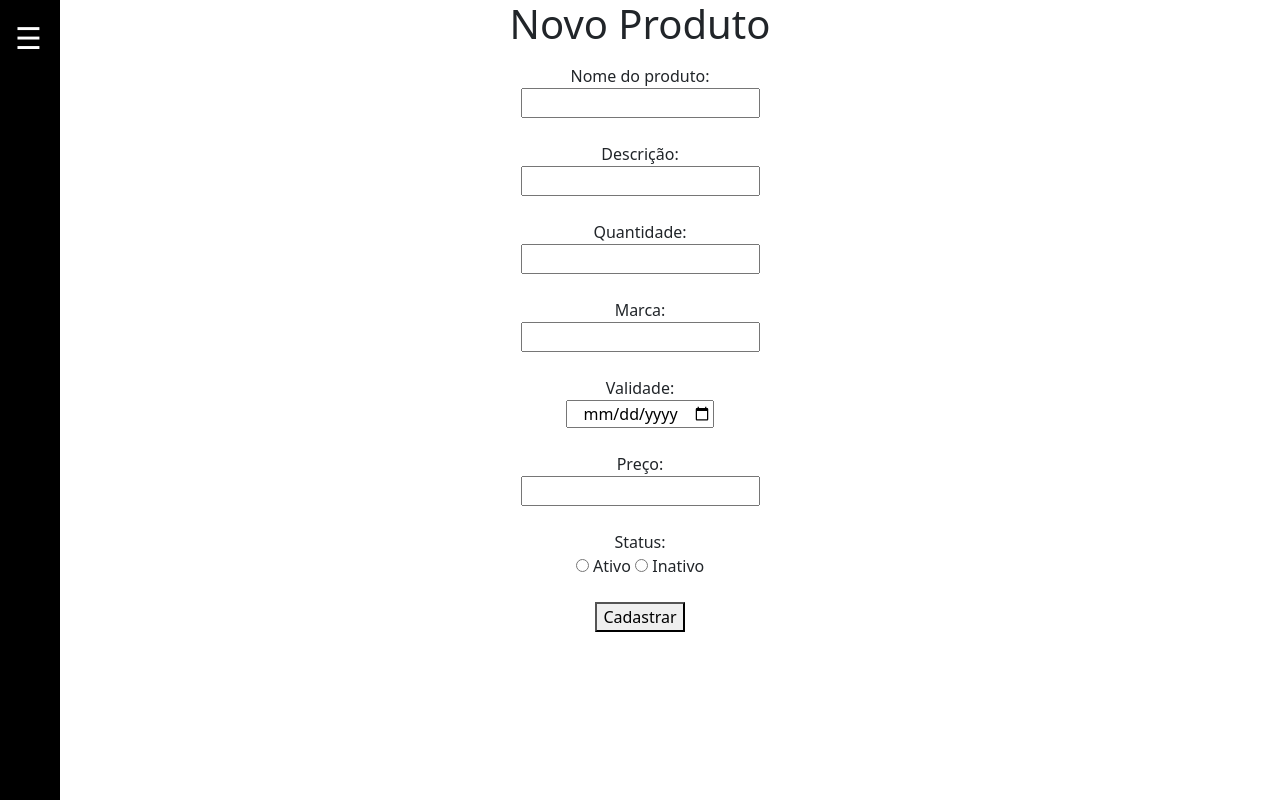
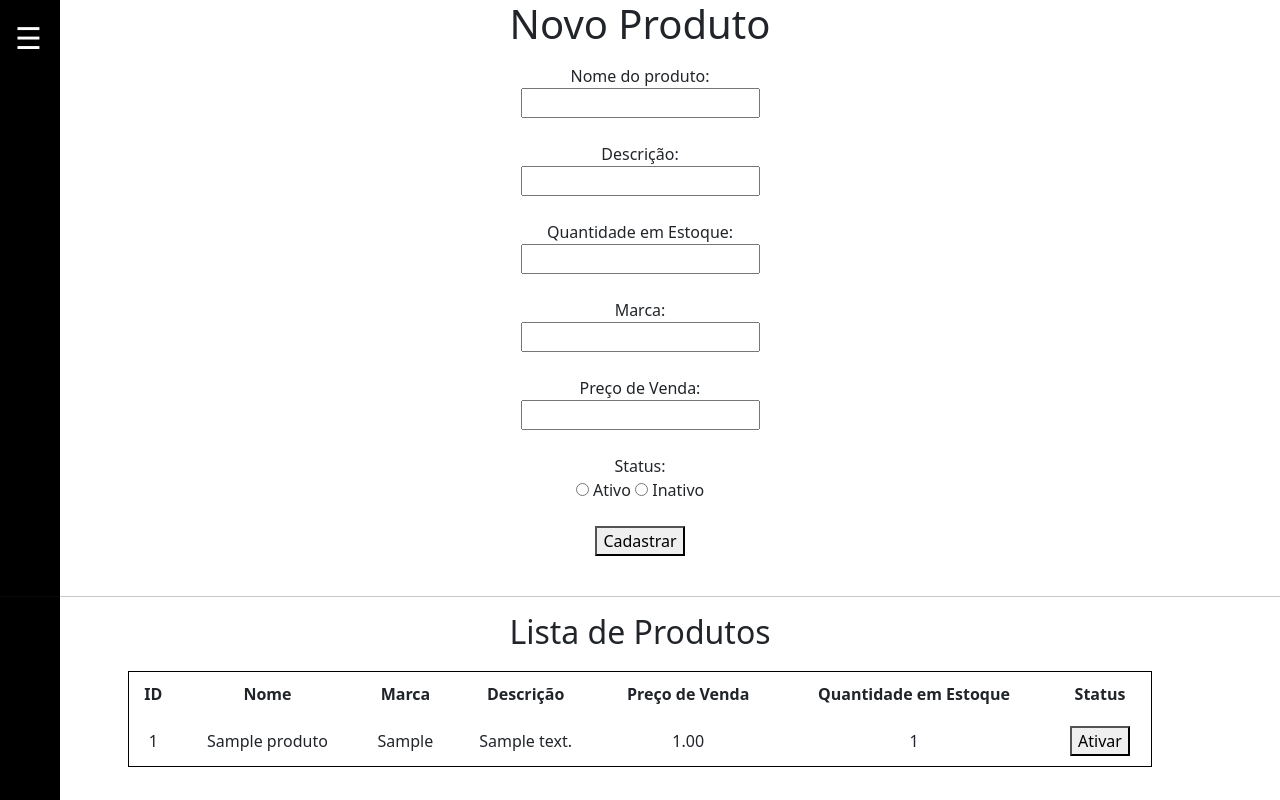
Before and after one commit to AlexWilliamSilva/pj_salaonovoestilo, a PHP site: page /CRUD/forms_prod.php in a window 1280 px wide. Run offline with PHP 8.4, Linux system fonts and the light colour scheme; tables that the repository leaves empty hold one stand-in row (values such as "Sample post").

Commit message:
07/10 - preparando as pastas para o crud

```diff
--- a/CRUD/forms_cli.php
+++ b/CRUD/forms_cli.php
@@ -1,5 +1,5 @@
 <?php
-    require_once "dbconnect.php";
+    require_once "../includes/dbconnect.php";
     require_once "nav.php";
 
 ?>
--- a/CRUD/forms_forne.php
+++ b/CRUD/forms_forne.php
@@ -1,5 +1,5 @@
 <?php
-    require_once "dbconnect.php";
+    require_once "../includes/dbconnect.php";
 
     if (isset($_POST['addnew'])) {
         // Verificação de campos obrigatórios
--- a/CRUD/forms_prod.php
+++ b/CRUD/forms_prod.php
@@ -1,12 +1,12 @@
 <?php
-    require_once "dbconnect.php";
+    require_once "../includes/dbconnect.php";
     $erro = "";
 
     if ($_SERVER["REQUEST_METHOD"] == "POST") {
-        if (isset($_POST["nome_prod"], $_POST["quant_prod"], $_POST["preco_prod"], $_POST["marca"], $_POST["validade_prod"], $_POST["status_prod"])) {
+        if (isset($_POST["nome_prod"], $_POST["quant_prod"], $_POST["preco_prod"], $_POST["marca"], $_POST["status_prod"])) {
 
             // Validando campos obrigatórios
-            if (empty($_POST["nome_prod"]) || empty($_POST["quant_prod"]) || empty($_POST["preco_prod"]) || empty($_POST["marca"]) || empty($_POST["validade_prod"]) || empty($_POST["status_prod"])) {
+            if (empty($_POST["nome_prod"]) || empty($_POST["quant_prod"]) || empty($_POST["preco_prod"]) || empty($_POST["marca"]) || empty($_POST["status_prod"])) {
                 $erro = "Todos os campos são obrigatórios.";
             } else {
                 $id_prod = isset($_POST["id_prod"]) ? $_POST["id_prod"] : -1;
@@ -15,13 +15,12 @@
                 $quant_prod = $_POST["quant_prod"];
                 $preco_prod = $_POST["preco_prod"];
                 $marca = $_POST["marca"];
-                $validade_prod = $_POST["validade_prod"];
                 $status_prod = $_POST["status_prod"];
 
-                // Inserindo ou atualizando no banco de dados
+                // Inserindo no banco de dados
                 if ($id_prod == -1) {
-                    $stmt = $con->prepare("INSERT INTO `Produtos` (`nome_prod`, `descricao_prod`, `quant_prod`, `marca`, `validade_prod`, `preco_prod`, `status_prod`) VALUES (?, ?, ?, ?, ?, ?, ?)");
-                    $stmt->bind_param("ssissds", $nome_prod, $descricao_prod, $quant_prod, $marca, $validade_prod, $preco_prod, $status_prod);
+                    $stmt = $con->prepare("INSERT INTO `Produto` (`nome_prod`, `desc_prod`, `marca`, `preco_venda`, `estoque_minimo`, `status_prod`) VALUES (?, ?, ?, ?, ?, ?)");
+                    $stmt->bind_param("sssdis", $nome_prod, $descricao_prod, $marca, $preco_prod, $quant_prod, $status_prod);
 
                     if ($stmt->execute()) {
                         header("Location: produto.php");
@@ -38,13 +37,39 @@
         }
     }
 
+    if (isset($_GET['id_prod'], $_GET['toggle_status'])) {
+        $id_prod = $_GET['id_prod'];
+
+        // Verifica o status atual do produto
+        $stmt = $con->prepare("SELECT status_prod FROM Produto WHERE id_prod = ?");
+        $stmt->bind_param("i", $id_prod);
+        $stmt->execute();
+        $stmt->bind_result($status_prod);
+        $stmt->fetch();
+        $stmt->close();
+
+        // Alterna o status
+        $novo_status = ($status_prod == 'Ativo') ? 'Inativo' : 'Ativo';
+
+        // Atualiza o status no banco de dados
+        $stmt = $con->prepare("UPDATE Produto SET status_prod = ? WHERE id_prod = ?");
+        $stmt->bind_param("si", $novo_status, $id_prod);
+
+        if ($stmt->execute()) {
+            header("Location: produto.php"); // Redireciona para a página de produtos
+            exit;
+        } else {
+            $erro = "Erro ao atualizar o status: " . $stmt->error;
+        }
+    }
+
+
     // Preenchendo os valores para edição
     $id_prod = isset($_POST["id_prod"]) ? $_POST["id_prod"] : -1;
     $nome_prod = isset($_POST["nome_prod"]) ? $_POST["nome_prod"] : "";
     $descricao_prod = isset($_POST["descricao_prod"]) ? $_POST["descricao_prod"] : "";
     $quant_prod = isset($_POST["quant_prod"]) ? $_POST["quant_prod"] : "";
     $marca = isset($_POST["marca"]) ? $_POST["marca"] : "";
-    $validade_prod = isset($_POST["validade_prod"]) ? $_POST["validade_prod"] : "";
     $preco_prod = isset($_POST["preco_prod"]) ? $_POST["preco_prod"] : "";
     $status_prod = isset($_POST["status_prod"]) ? $_POST["status_prod"] : "";
 ?>
@@ -62,11 +87,30 @@
         * {
             text-align: center;
         }
+
+        table {
+            width: 80%;
+            margin: 20px auto;
+            border-collapse: collapse;
+        }
+
+        table, th, td {
+            border: 1px solid black;
+        }
+
+        th, td {
+            padding: 10px;
+            text-align: center;
+        }
+
+        tr {
+            width: 80%;
+            margin: 0 auto;
+        }
     </style>
 </head>
 <?php
 require_once "nav.php";
-
 ?>
 <body>
     <?php if (!empty($erro)): ?>
@@ -86,16 +130,13 @@ require_once "nav.php";
                 <label for="descricao_prod">Descrição:</label><br>
                 <input type="text" name="descricao_prod" value="<?= htmlspecialchars($descricao_prod) ?>" required><br><br>
 
-                <label for="quant_prod">Quantidade:</label><br>
+                <label for="quant_prod">Quantidade em Estoque:</label><br>
                 <input type="number" name="quant_prod" value="<?= htmlspecialchars($quant_prod) ?>" required><br><br>
 
                 <label for="marca">Marca:</label><br>
                 <input type="text" name="marca" value="<?= htmlspecialchars($marca) ?>" required><br><br>
 
-                <label for="validade_prod">Validade:</label><br>
-                <input type="date" name="validade_prod" value="<?= htmlspecialchars($validade_prod) ?>" required><br><br>
-
-                <label for="preco_prod">Preço:</label><br>
+                <label for="preco_prod">Preço de Venda:</label><br>
                 <input type="number" name="preco_prod" value="<?= htmlspecialchars($preco_prod) ?>" required><br><br>
 
                 <label for="status_prod">Status:</label><br>
@@ -113,6 +154,50 @@ require_once "nav.php";
         </div>
     </form>
 
+    <hr>
+
+    <!-- Exibição dos produtos -->
+    <h2>Lista de Produtos</h2>
+    <table border="1">
+        <thead>
+            <tr>
+                <th>ID</th>
+                <th>Nome</th>
+                <th>Marca</th>
+                <th>Descrição</th>
+                <th>Preço de Venda</th>
+                <th>Quantidade em Estoque</th>
+                <th>Status</th>
+            </tr>
+        </thead>
+        <tbody>
+            <?php
+                // Obtendo dados do banco de dados
+                $result = $con->query("SELECT id_prod, nome_prod, marca, desc_prod, preco_venda, estoque_minimo, status_prod FROM Produto");
+
+                while ($produto = $result->fetch_assoc()):
+            ?>
+                <tr>
+                    <td><?= htmlspecialchars($produto['id_prod']) ?></td>
+                    <td><?= htmlspecialchars($produto['nome_prod']) ?></td>
+                    <td><?= htmlspecialchars($produto['marca']) ?></td>
+                    <td><?= htmlspecialchars($produto['desc_prod']) ?></td>
+                    <td><?= htmlspecialchars($produto['preco_venda']) ?></td>
+                    <td><?= htmlspecialchars($produto['estoque_minimo']) ?></td>
+                    <td>
+                        <!-- Botão para alternar entre Ativo/Inativo -->
+                        <form action="produto.php" method="GET" style="display: inline;">
+                            <input type="hidden" name="id_prod" value="<?= $produto['id_prod'] ?>">
+                            <input type="hidden" name="toggle_status" value="1">
+                            <button type="submit" style="cursor: pointer;">
+                                <?= ($produto['status_prod'] == 'Ativo') ? 'Inativar' : 'Ativar' ?>
+                            </button>
+                        </form>
+                    </td>
+                </tr>
+            <?php endwhile; ?>
+        </tbody>
+    </table>
 </body>
 
 </html>
--- a/CRUD/index.php
+++ b/CRUD/index.php
@@ -1,4 +1,3 @@
 <?php
     require_once 'nav.php';
-
  ?>
--- a/CRUD/dbconnect.php
+++ b/includes/dbconnect.php
@@ -1,8 +1,8 @@
 <?php
-    $localhost = "localhost";
-    $username = "root";
-    $password = "";
-    $dbname = "dbSalaoNovoEstilo";
+    $localhost = "31.170.167.153";
+    $username = "u335479363_alunos4";
+    $password = '$en4C2024';
+    $dbname = "u335479363_alunos4";
 
     $con = mysqli_connect($localhost, $username, $password, $dbname);
      if ($con->connect_error)
--- /dev/null
+++ b/includes/logout.php
@@ -0,0 +1,6 @@
+<?php
+    session_start();
+
+    // Destrói a sessão
+    session_destroy();
+    header('Location:../index.php');
--- a/secure_login_and_sql/sql/script.sql
+++ b/secure_login_and_sql/sql/script.sql
@@ -146,3 +146,5 @@ CREATE TABLE dbNovoEstilo.items_pedido (
     -- FOREIGN KEY (id_ped) REFERENCES pedidos(id_ped),
     -- FOREIGN KEY (id_prod) REFERENCES Produto(id_prod)
 );
+
+select * from Produto;
```
Also changed, not shown: CRUD/auth.php (added, +10 -0 lines).
